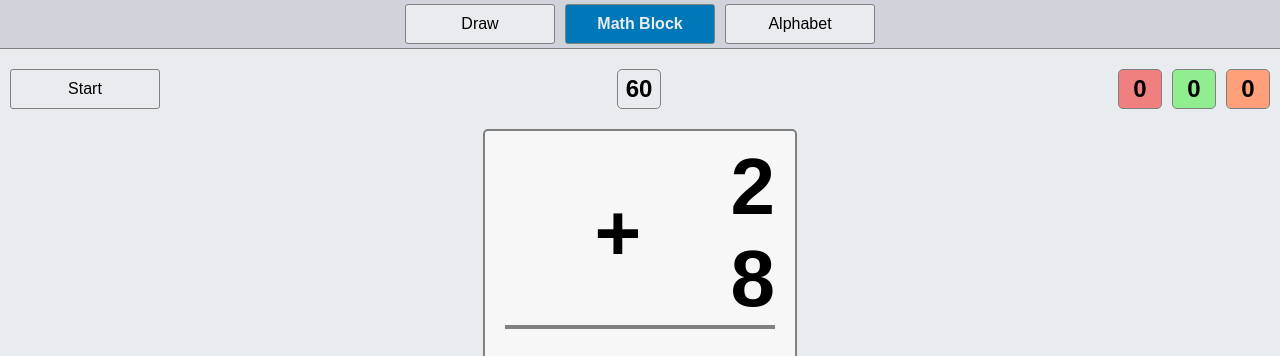
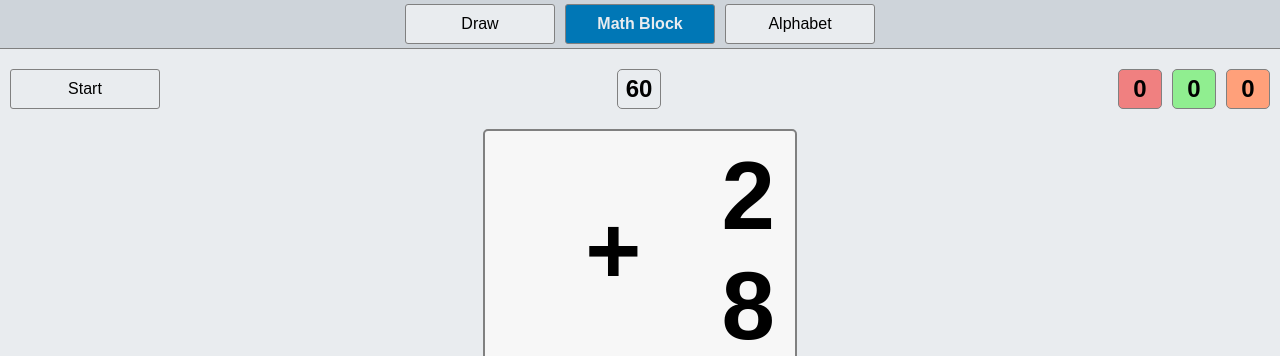
Before and after one commit to syntax01/dadapp, a plain HTML site: page math_block/index.html in a window 1280 px wide. Shown: the top 356 px of the page. Drawn offline with Linux system fonts and the light colour scheme.

Commit message:
changed height

```diff
--- a/math_block/style.css
+++ b/math_block/style.css
@@ -76,9 +76,17 @@ html, body, #app {
     }
 }
 
-@media screen and (min-height: 700px) {
+@media screen and (min-height: 600px) {
     .problem {
-        max-height: 30rem;
+        max-height: 25rem;
+        font-size: 4rem;
+    }
+}
+
+@media screen and (min-height: 800px) {
+    .problem {
+        max-height: 35rem;
+        font-size: 6rem;
     }
 }
 
```
